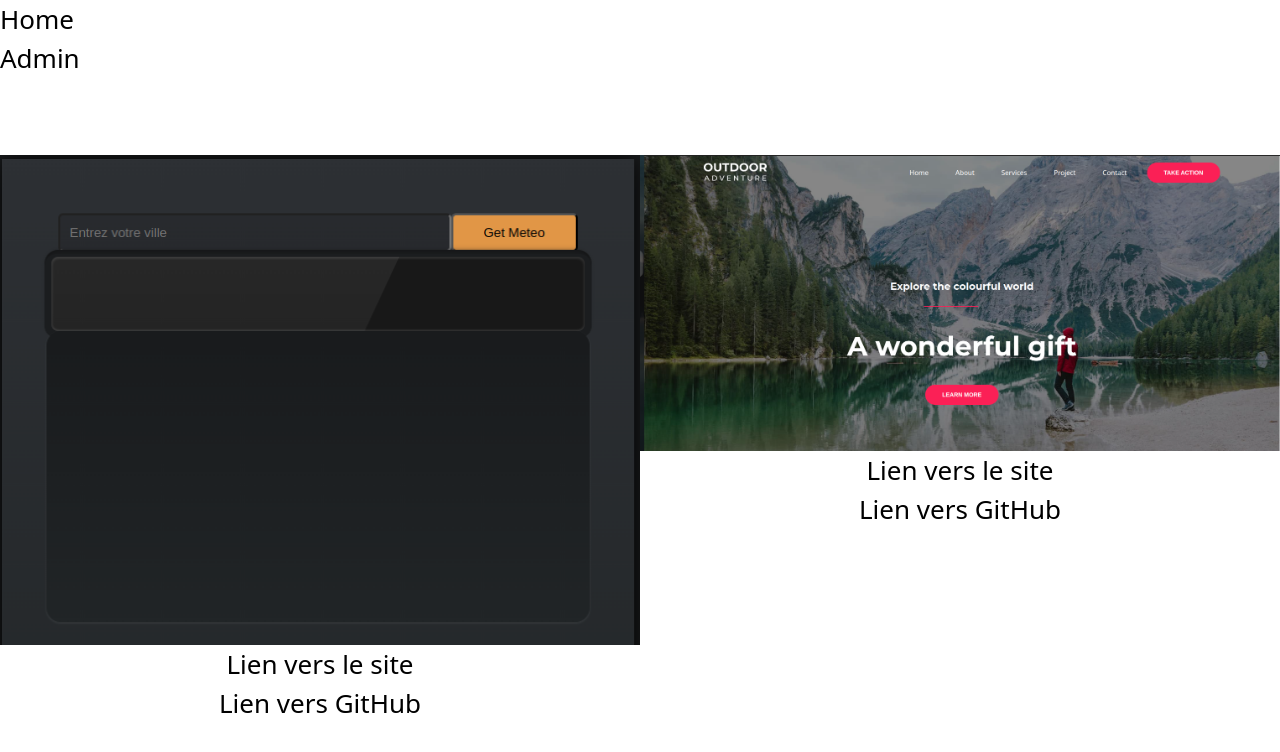
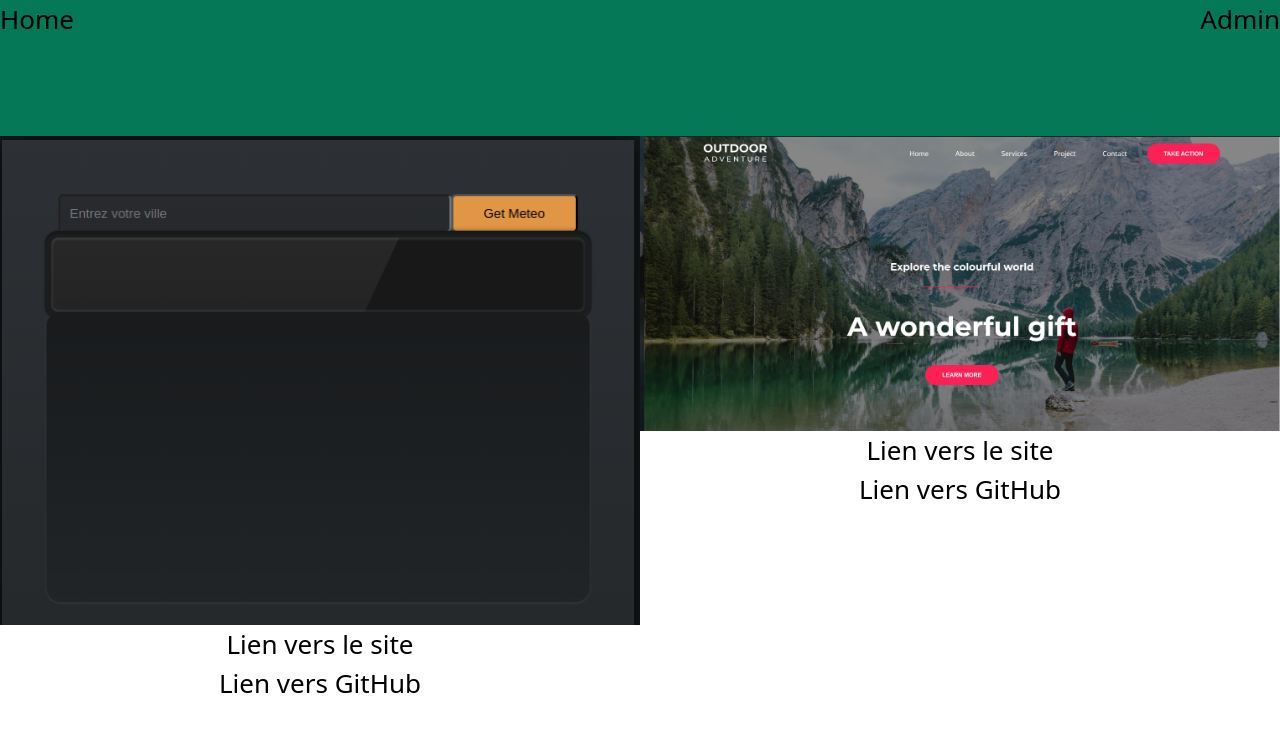
Before and after one commit to Nex1us/CVdossier, a React (Create React App) app: page /portfolio in a window 1280 px wide. Shown: the top 752 px of the page. Built offline with nearby package versions, Linux system fonts and the light colour scheme.

Commit message:
my commit

```diff
--- a/src/composants/ui/Formations.jsx
+++ b/src/composants/ui/Formations.jsx
@@ -16,13 +16,13 @@ export default function Formations() {
   return (
     <div>
       <h2 className="bg-green-400 rounded-xl">FORMATION</h2>
-      <table>
+      <table className="">
         <tbody>
           {formation.map((item, index) => (
-            <tr key={index}>
-              <td>{item.year}</td>
-              <td>{item.location}</td>
-              <td>{item.experience}</td>
+            <tr key={index} className="">
+              <td className="w-1/6">{item.year}</td>
+              <td className="w-2/6">{item.location}</td>
+              <td className="w-2/6">{item.experience}</td>
             </tr>
           ))}
         </tbody>
--- a/src/index.css
+++ b/src/index.css
@@ -1,3 +1,8 @@
 @tailwind base;
 @tailwind components;
 @tailwind utilities;
+
+header {
+
+    width: 100%;
+}
--- a/src/pages/Admin.jsx
+++ b/src/pages/Admin.jsx
@@ -38,7 +38,7 @@ function handleSubmit(e) {
       <AdminCompetence/>
       <AdminLoisir />
       <AdminLangue />
-        <AdminFormations/>
+     <AdminFormations/>
 
     </div>
 
--- a/src/pages/Home.jsx
+++ b/src/pages/Home.jsx
@@ -10,7 +10,7 @@ export default function Home() {
 
   return (
 <div className='p-12  bg-white flex flex-wrap flex-col '>
-<header>
+<header className='bg-emerald-700'>
 <div>
     <button className=' flex flex-col text-black '>
   <a href="/Admin">Admin</a> </button>
@@ -20,11 +20,11 @@ export default function Home() {
 </header>
 
 
-  <div className='flex text-black  justify-between p-12 border-spacing-2 rounded-xl border-5 bg-blue-500 shadow-blue-800 shadow-2xl w-5/6 ml-32'>
+  <div className='flex text-black  justify-between p-12 border-spacing-2 rounded-xl border-5 bg-blue-500 shadow-blue-800 shadow-2xl w-6/6 '>
 <Contact/>
 
   </div>
-  <div className=' text-black flex flex-wrap justify-center  space-x-36 ml-32 border-spacing-2 rounded-xl bg-blue-500 shadow-blue-800 shadow-2xl mt-12 w-5/6'>
+  <div className=' text-black flex flex-wrap justify-center  space-x-36 border-spacing-2 rounded-xl bg-blue-500 shadow-blue-800 shadow-2xl mt-12 w-6/6'>
   <div  className='  justify-between p-12 border-spacing-2 rounded-xl border-5 '>
 <Competence />
 
@@ -36,7 +36,7 @@ export default function Home() {
     <Loisir/>
   </div>
   </div>
-  <div className='flex-wrap text-black justify-between p-12 border-spacing-2 rounded-xl bg-blue-500 shadow-blue-800 shadow-2xl ml-32 m-12 w-5/6'>
+  <div className='flex text-black  justify-between p-12 border-spacing-2 rounded-xl border-5 bg-blue-500 shadow-blue-800 shadow-2xl mt-12 w-6/6'>
   <Formations/>
   </div>
 
--- a/src/pages/Portfolio.jsx
+++ b/src/pages/Portfolio.jsx
@@ -5,12 +5,12 @@ export default function Portfolio() {
 
 
   <div className='flex flex-wrap justify-start flex-row bg-white text-black h-screen w-screen'>
-  <div className='flex flex-col'>
-    <button className=' flex flex-col  '>
+  <header className='flex flex-row justify-between bg-emerald-700'>
+    <button className=' flex  '>
 <a href="/">Home</a> </button>
-<button className=' flex flex-col '>
+<button className=' flex  '>
 <a href="/Admin">Admin</a> </button>
-  </div>
+  </header>
 <div className='flex justify-center'>
     <div className='w-3/6'>
        <img src="meteo.png" alt="" />
```
